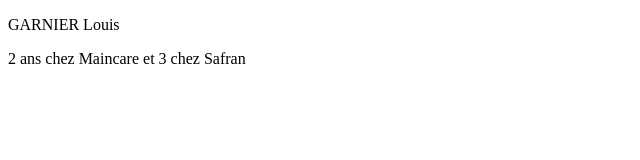
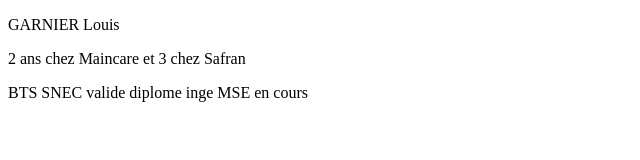
Before and after one commit to LouisGar7/LouisGar7.github.io, a plain HTML site: page index.html in a window 1280 px wide. Shown: the whole page, without its empty margins (0-640 px from the left). Drawn offline with Linux system fonts and the light colour scheme.

Commit message:
Get formation

```diff
--- a/index.html
+++ b/index.html
@@ -7,5 +7,6 @@
   <body>
     <p>GARNIER Louis</p>
     <p>2 ans chez Maincare et 3 chez Safran</p>
+    <p>BTS SNEC valide diplome inge MSE en cours</p>
   </body>
 </html>
```
